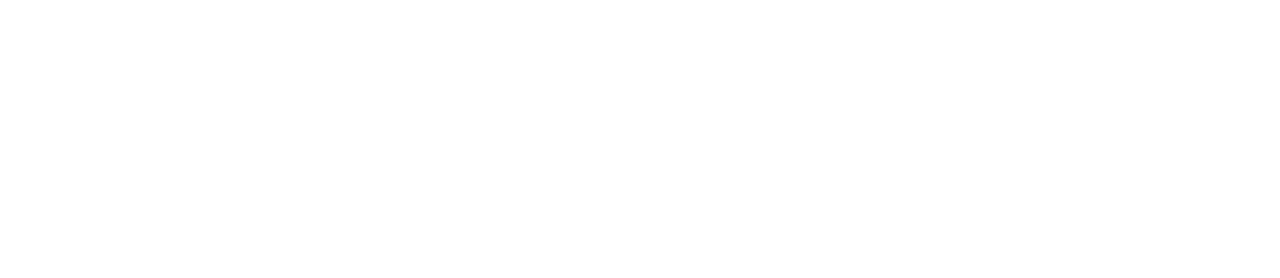
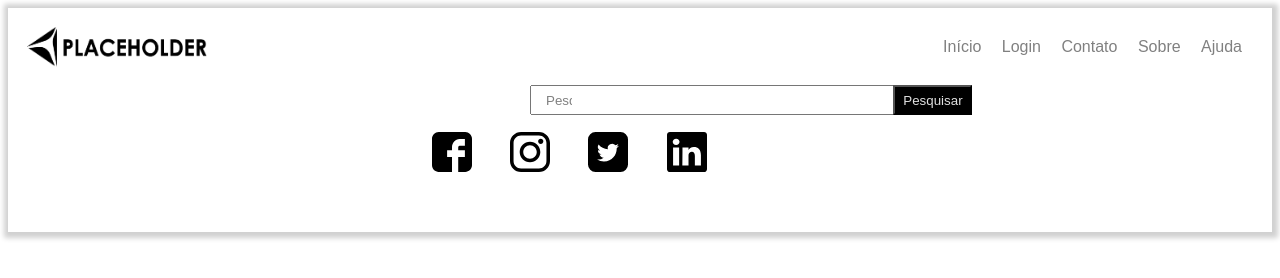
Before and after one commit to marcelovieiradesousa/Marcelo-Vieira-31914220-Pratica1, a plain HTML site: page header4.html in a window 1280 px wide. Drawn offline with Linux system fonts and the light colour scheme.

Commit message:
Header HTML e CSS concluídos

```diff
--- a/css/header3.css
+++ b/css/header3.css
@@ -0,0 +1,66 @@
+body{
+    display: flex;
+    box-sizing: border-box;
+}
+header{
+    font-family: Arial, Helvetica, sans-serif;
+    width: 100%;
+    height: 17vh;
+}
+.barra{
+    position: relative;
+    background-color:white;
+    justify-content: space-between;
+    box-shadow: 1px 1px 5px 5px #d1d1d1;
+    display: flex;
+    padding: 17px;
+}
+.img{
+    position: relative;
+    padding: 2px;
+    width: 180px;
+    height: 40px;
+}
+.barra ul{
+    padding: 5px;
+    margin: 0px;
+    display: inline-block;
+}
+.barra ul li{
+    display: inline-block;
+    text-align: left;
+    list-style-type: none;
+    padding: 8px;
+}
+.barra ul li a{
+    padding: auto;
+    text-decoration: none;
+    color: #808080;
+}
+.form{
+    position: relative;
+    margin-left: 60px;
+    padding: 0;
+    padding: 10px;
+    width: 500px;
+}
+.form input{
+    margin: 0 auto;
+    padding: 0;
+    height: 84%;
+    width: 360px;
+}
+.form input::-webkit-input-placeholder{
+    padding: 14px;
+    width: 12px;
+    color: #808080;
+}
+.form button{
+    margin-left: -5px;
+    padding: 0;
+    height: 30px;
+    width: 79px;
+    background-color: black;
+    color: #e0e0e0;
+    border-color: black;
+}
--- a/css/header4.css
+++ b/css/header4.css
@@ -0,0 +1,79 @@
+body{
+    display: flex;
+    box-sizing: border-box;
+}
+header{
+    font-family: Arial, Helvetica, sans-serif;
+    width: 100%;
+    height: 17vh;
+}
+.barra{
+    position: relative;
+    background-color:white;
+    justify-content: space-between;
+    box-shadow: 1px 1px 5px 5px #d1d1d1;
+    display: flex;
+    padding: 17px;
+    height: 190px;
+}
+.img{
+    position: relative;
+    padding: 2px;
+    width: 180px;
+    height: 40px;
+}
+.barra ul{
+    padding: 5px;
+    margin: 0px;
+    display: inline-block;
+}
+.barra ul li{
+    display: inline-block;
+    text-align: left;
+    list-style-type: none;
+    padding: 8px;
+}
+.barra ul li a{
+    padding: auto;
+    text-decoration: none;
+    color: #808080;
+}
+.form{
+    position: fixed;
+    margin-top: 50px;
+    margin-left: 495px;
+    padding: 10px;
+    width: 600px;
+    height: 22px;
+}
+.form input{
+    padding: 0;
+    height: 26px;
+    width: 360px;
+}
+.form input::-webkit-input-placeholder{
+    padding: 14px;
+    width: 12px;
+    color: #808080;
+}
+.form button{
+    margin-left: -5px;
+    padding: 0;
+    height: 30px;
+    width: 79px;
+    background-color: black;
+    color: #e0e0e0;
+    border-color: black;
+}
+.barra .logos {
+    position: relative;
+    margin-right: 0px;
+    width: 310px;
+    height: 0px;
+}
+.barra .logos img{
+    margin-bottom: -135px;
+    padding: 2px;
+    width: 70px;
+    height: 40px;
+}
--- a/header3.html
+++ b/header3.html
@@ -0,0 +1,36 @@
+<!DOCTYPE html>
+<html lang="pt-br">
+
+<head>
+    <meta charset="UTF-8">
+    <meta name="viewport" content="width=device-width, initial-scale=1.0">
+    <meta http-equiv="X-UA-Compatible" content="ie=edge">
+    <link rel="stylesheet" href="css/header3.css">
+    <title>Header</title>
+</head>
+
+<body>
+    <header>
+        <nav class="barra">
+            <img class="img" src="img/placeholder.png" alt="">
+
+            <form class="form" action="">
+                <input type="text" placeholder="Pesquisar">
+                <button>Pesquisar</button>
+            </form>
+
+            <div>
+                <ul>
+                    <li><a href="#">Início</a></li>
+                    <li><a href="#">Login</a></li>
+                    <li><a href="#">Contato</a></li>
+                    <li><a href="#">Sobre</a></li>
+                    <li><a href="#">Ajuda</a></li>
+                </ul>
+            </div>
+
+        </nav>
+    </header>
+</body>
+
+</html>
--- a/header4.html
+++ b/header4.html
@@ -0,0 +1,44 @@
+<!DOCTYPE html>
+<html lang="pt-br">
+
+<head>
+    <meta charset="UTF-8">
+    <meta name="viewport" content="width=device-width, initial-scale=1.0">
+    <meta http-equiv="X-UA-Compatible" content="ie=edge">
+    <link rel="stylesheet" href="css/header4.css">
+    <title>Header</title>
+</head>
+
+<body>
+    <header>
+        <nav class="barra">
+            <img class="img" src="img/placeholder.png" alt="">
+
+            <form class="form" action="">
+                <input type="text" placeholder="Pesquisar">
+                <button>Pesquisar</button>
+                <!-- <div>Icons made by <a href="https://www.flaticon.com/authors/simpleicon" title="SimpleIcon">SimpleIcon</a> from <a href="https://www.flaticon.com/" 		    title="Flaticon">www.flaticon.com</a> is licensed by <a href="http://creativecommons.org/licenses/by/3.0/" 		    title="Creative Commons BY 3.0" target="_blank">CC 3.0 BY</a></div>
+            ICONES:-->
+
+            </form>
+            <div class="logos">
+                <img src="img/facebook-logo.svg" alt="Icone do Facebook">
+                <img src="img/instagram-logo.svg" alt="Icone do Instagram">
+                <img src="img/icon-twitter.svg" alt="Icone do Twitter">
+                <img src="img/linkedin-logo-1.svg" alt="Icone do LinkedIn">
+            </div>
+            <div>
+                <ul>
+                    <li><a href="#">Início</a></li>
+                    <li><a href="#">Login</a></li>
+                    <li><a href="#">Contato</a></li>
+                    <li><a href="#">Sobre</a></li>
+                    <li><a href="#">Ajuda</a></li>
+                </ul>
+            </div>
+
+        </nav>
+    </header>
+</body>
+
+</html>
```
Also changed, not shown: header1.html (+1 -1 lines), header2.html (+1 -1 lines), 1 other file.
